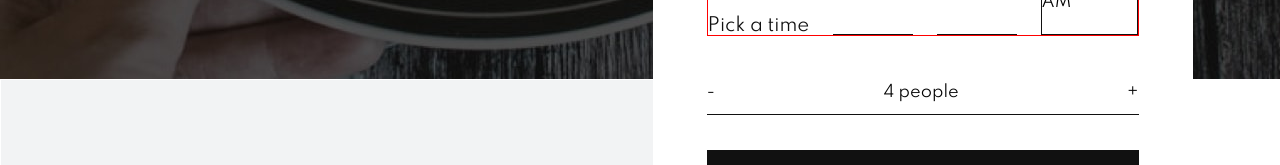
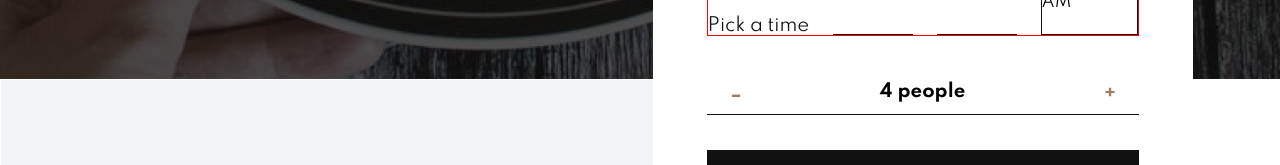
Before and after one commit to SJellen/dine, a Next.js app: page /book in a window 1280 px wide. Shown: the part 521-686 px from the top of the page. Built offline with nearby package versions, Linux system fonts and the light colour scheme.

Commit message:
selection container set

```diff
--- a/components/Booking/Form.js
+++ b/components/Booking/Form.js
@@ -46,7 +46,13 @@ export default function Form() {
                         <span>AM</span>
                     </div>
                     <div className={styles.selectContainer}>
-                        <span onClick={() => decrement()}>-</span><span >{peopleCount} people</span><span onClick={() => increment()}>+</span>
+                        <span onClick={() => decrement()} className={styles.decrement} >
+                            <Image src="/assets/icons/icon-minus.svg" alt="line pattern" width="10" height="3"  />
+                        </span>
+                        <span >{peopleCount} people</span>
+                            <span onClick={() => increment()} className={styles.increment} >
+                                <Image src="/assets/icons/icon-plus.svg" alt="line pattern" width="10" height="10"  />
+                        </span>
                     </div>
                     <a>MAKE RESERVATIONS</a>
                 </form>
--- a/styles/Book/Form.module.scss
+++ b/styles/Book/Form.module.scss
@@ -60,15 +60,12 @@
                 border: none;
                 border-bottom: 1px solid V.$codGray;
                 width: 80px;
-
             }
             h4 {
                 color: V.$codGray;
                 font-size: 18px;
                 font-weight: 400;
-
             }
-
         }
 
 
@@ -88,6 +85,17 @@
             align-items: center;
             justify-content: space-between;
             border-bottom: 1px solid V.$codGray;
+            font-size: 18px;
+            font-weight: 700;
+            .decrement {
+                margin-left: 1.5rem;
+            }
+            .increment {
+                margin-right: 1.5rem;
+            }
+            .decrement, .increment:hover {
+                cursor: pointer;
+            }
         }
 
 
```
